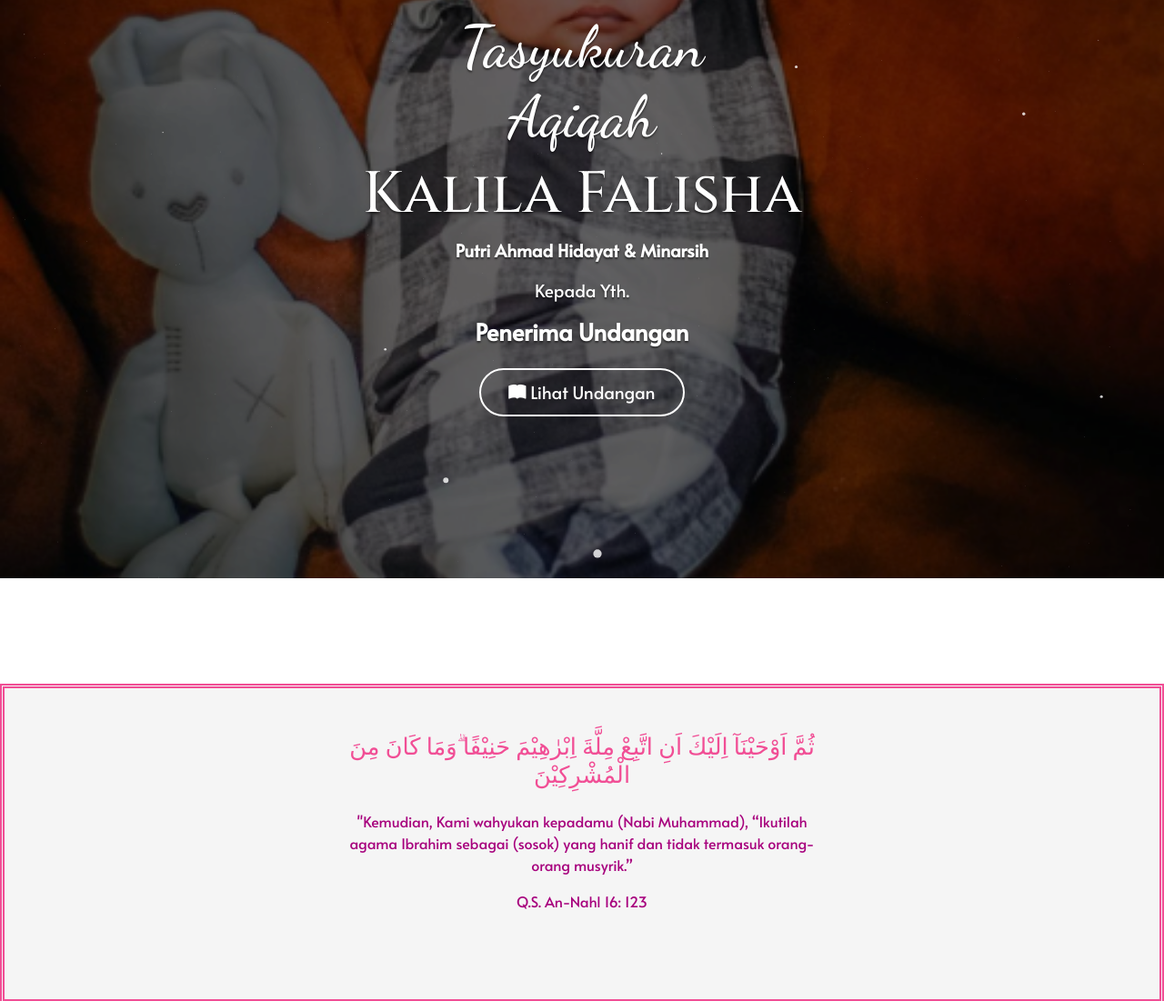
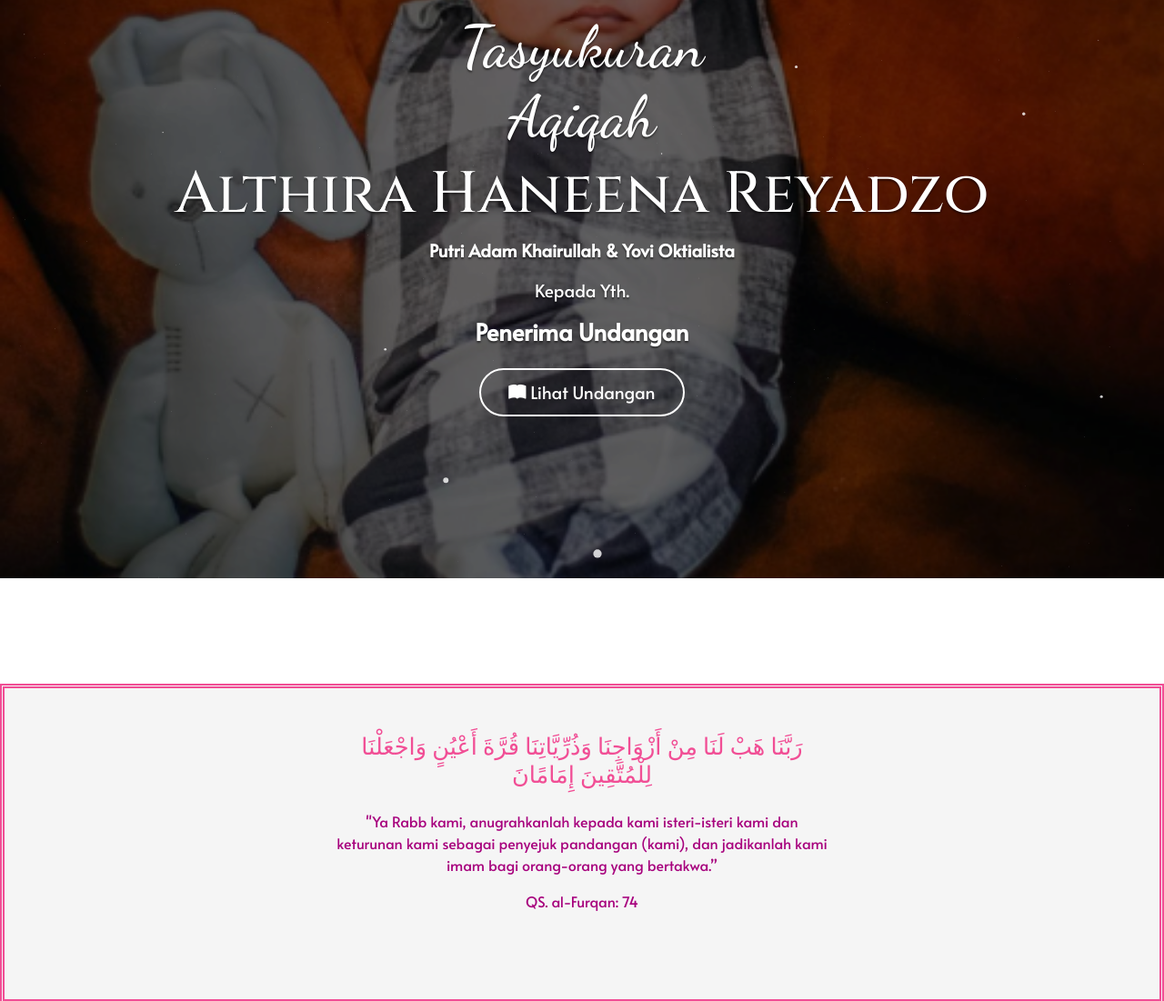
Before and after one commit to yolanramanda17-beep/Aqiqahhanin, a plain HTML site: page index.html in a window 1280 px wide. Shown: the part 164-1265 px from the top of the page at 91% size. Drawn offline with nearby package versions, Linux system fonts and the light colour scheme; some packages are replaced by stand-ins of ours; files that its build step writes are made by us from their sources; a script that the page names is missing; files whose address does not match are found by name; a web font is replaced by a local one.

Commit message:
Update index.html

```diff
--- a/index.html
+++ b/index.html
@@ -40,8 +40,8 @@
       <main>
         <canvas id="particleCanvas"></canvas>
         <h3>Tasyukuran <br />Aqiqah</h3>
-        <h1 class="">Kalila Falisha</h1>
-        <p class="text1 fw-bold">Putri Ahmad Hidayat & Minarsih</p>
+        <h1 class="">Althira Haneena Reyadzo</h1>
+        <p class="text1 fw-bold">Putri Adam Khairullah & Yovi Oktialista</p>
 
         <p class="text2">Kepada Yth. <br /><span></span></p>
         <h4 class="fw-bold"><span>Nama Tamu</span></h4>
@@ -66,10 +66,10 @@
               width="200px"
               alt=""
             />
-            <h1 class="mt-2">Kalila Falisha</h1>
-            <p class="text-sm">Putri dari Ahmad Hidayat & Minarsih</p>
+            <h1 class="mt-2">Althira Haneena Reyadzo</h1>
+            <p class="text-sm">Putri dari Adam Khairullah & Yovi Oktialista</p>
             <div class="simply-countdown"></div>
-            <p class="text-sm">Sabtu, 21 September 2024</p>
+            <p class="text-sm">Kamis, 13 November 2025</p>
           </div>
         </div>
       </div>
@@ -90,15 +90,12 @@
             data-aos-duration="2000"
           >
             <h3 class="mb-2">
-              ثُمَّ اَوْحَيْنَآ اِلَيْكَ اَنِ اتَّبِعْ مِلَّةَ اِبْرٰهِيْمَ
-              حَنِيْفًا ۗوَمَا كَانَ مِنَ الْمُشْرِكِيْنَ
+رَبَّنَا هَبْ لَنَا مِنْ أَزْوَاجِنَا وَذُرِّيَّاتِنَا قُرَّةَ أَعْيُنٍ وَاجْعَلْنَا لِلْمُتَّقِينَ إِمَامًانَ
             </h3>
             <p class="text-sm pt-3">
-              "Kemudian, Kami wahyukan kepadamu (Nabi Muhammad), “Ikutilah agama
-              Ibrahim sebagai (sosok) yang hanif dan tidak termasuk orang-orang
-              musyrik.”
+              "Ya Rabb kami, anugrahkanlah kepada kami isteri-isteri kami dan keturunan kami sebagai penyejuk pandangan (kami), dan jadikanlah kami imam bagi orang-orang yang bertakwa.”
             </p>
-            <p class="text-sm">Q.S. An-Nahl 16: 123</p>
+            <p class="text-sm">QS. al-Furqan: 74</p>
           </div>
         </div>
       </div>
@@ -131,7 +128,7 @@
               data-aos-delay="100"
               data-aos-offset="10"
             >
-              Kalila Falisha
+              Althira Haneena Reyadzo
             </h1>
             <p
               class="text-sm"
```
